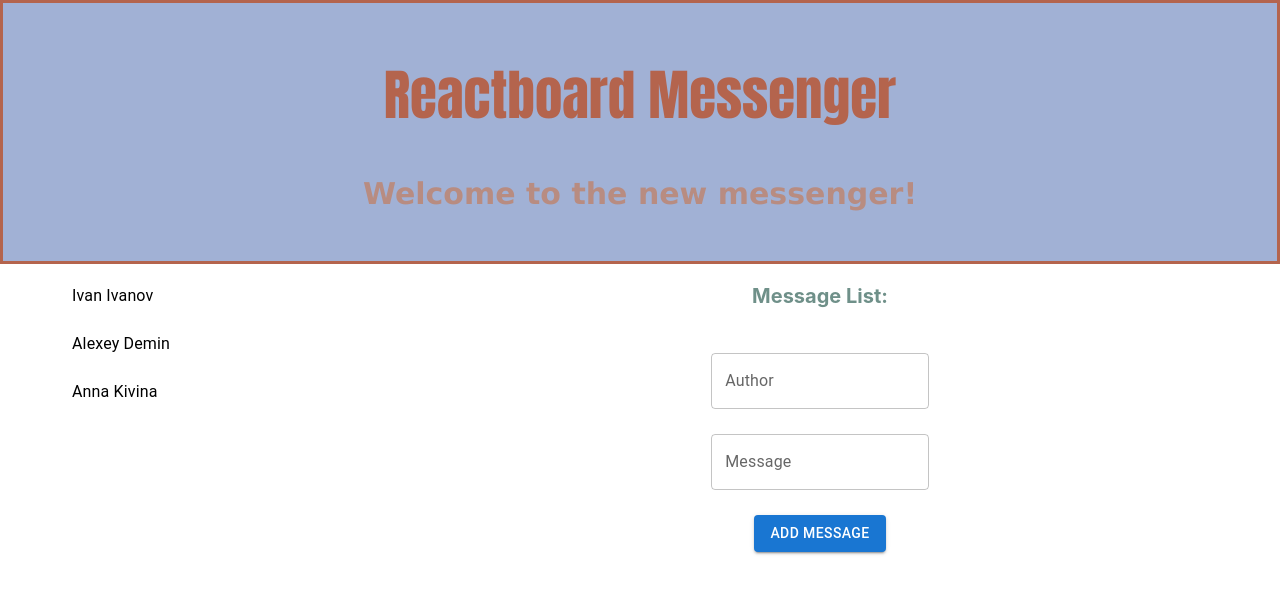
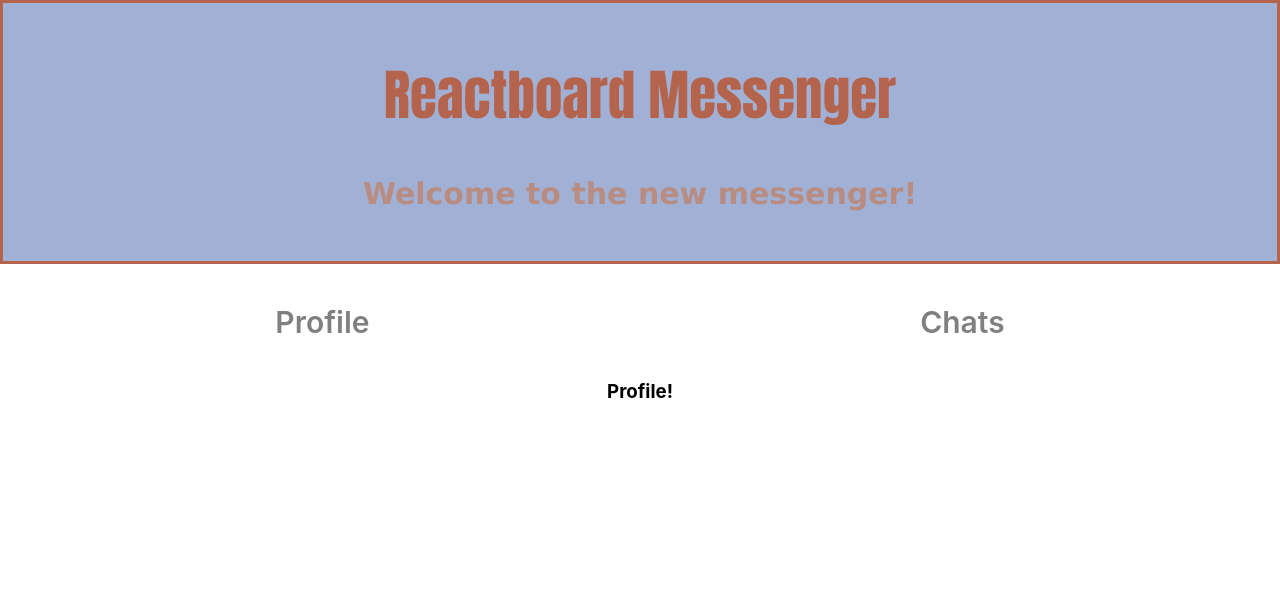
Before and after one commit to ovdemina/GB_ReactJS, a React (Create React App) app: page / in a window 1280 px wide. Shown: the top 594 px of the page. Built offline with nearby package versions, Linux system fonts and the light colour scheme.

Commit message:
Routes  nav

```diff
--- a/package.json
+++ b/package.json
@@ -13,6 +13,7 @@
     "proptypes": "^1.1.0",
     "react": "^17.0.2",
     "react-dom": "^17.0.2",
+    "react-router-dom": "^6.3.0",
     "react-scripts": "5.0.0",
     "styled-components": "^5.3.5",
     "web-vitals": "^2.1.4"
--- /dev/null
+++ b/src/components/CustomLink.jsx
@@ -0,0 +1,11 @@
+import React from "react";
+import { Link, useMatch } from "react-router-dom";
+
+export function CustomLink({to, children, ...props}) {
+  const match = useMatch(to)
+    return (
+    <Link style={{color: match ? 'red' : 'gray'}} className='home' to={to} {...props}>
+        {children}
+    </Link>
+  );
+}
--- a/src/App.css
+++ b/src/components/app.css
@@ -83,3 +83,11 @@
 .messages{
   width: 100%;
 }
+.home{
+  display: flex;
+  justify-content: space-around;
+  text-decoration: none;
+  padding: 20px 0px;
+  font-size: 30px;
+  font-weight: 600;
+}
--- /dev/null
+++ b/src/components/app.jsx
@@ -0,0 +1,20 @@
+import React from "react";
+import "./app.css";
+import { Route, Routes } from "react-router-dom";
+import { Chats } from "../pages/chats";
+import { NotFound } from "../pages/notFound";
+import { Profile } from "../pages/profile";
+import { Home } from "./home";
+
+export function App() {
+  return (
+        <Routes>
+            <Route path={"/"} element={<Home />}>
+                <Route index element={<Profile />} />
+                <Route path="/profile" element={<Profile />} />
+                <Route path="/chats" element={<Chats />} />
+                <Route path="/*" element={<NotFound />} />
+            </Route>
+        </Routes>
+  );
+}
--- a/src/App.js
+++ b/src/components/chatBoard.jsx
@@ -1,11 +1,10 @@
 import React, { useEffect, useState, useRef } from "react";
-import "./App.css";
+import "./app.css";
 import { TextField } from "@mui/material";
 import { Button } from "@mui/material";
-import { Message } from "./Message";
-import { InsetList } from "./chats.js";
+import { Chats } from "../pages/chats.jsx";
 
-export function App() {
+export function ChatBoard() {
   console.log("update");
   const [author, setAuthor] = useState("");
   const [text, setText] = useState("");
@@ -45,13 +44,9 @@ export function App() {
   }, [messages]);
 
   return (
-    <div className="app">
-      <div className="app-header">
-        <header className="title">Reactboard Messenger</header>
-        <Message mes="Welcome to the new messenger!" />
-      </div>
+
       <div className="board">
-        <InsetList />
+        <Chats />
         <div className="messages">
           <h2 className="messageList">Message List: </h2>
           {messages.map((message) => (
@@ -70,13 +65,6 @@ export function App() {
                 onChange={(e) => addAuthor(e.target.value)}
                 inputRef={ref}
               />
-              {/* <input
-            className="input inputAuthor"
-            type="text"
-            value={author}
-            onChange={(e) => addAuthor(e.target.value)}
-            placeholder="Ivan"
-          /> */}
             </div>
             <div className="label">
               <TextField
@@ -86,23 +74,12 @@ export function App() {
                 onChange={(e) => addText(e.target.value)}
                 inputRef={ref}
               />
-              {/* <textarea
-            rows="3"
-            className="input inputText"
-            value={text}
-            onChange={(e) => addText(e.target.value)}
-            placeholder="Hello!"
-          /> */}
             </div>
             <Button variant="contained" onClick={addMessage}>
               add Message
             </Button>
-            {/* <button className="button" onClick={addMessage}>
-          add Message
-        </button> */}
           </form>
         </div>
       </div>
-    </div>
   );
 }
--- /dev/null
+++ b/src/components/home.jsx
@@ -0,0 +1,27 @@
+import React from "react";
+import { Outlet } from "react-router-dom";
+import "./app.css";
+import { CustomLink } from "./CustomLink";
+import { Message } from "./message";
+
+export function Home() {
+  return (
+    <div className="app">
+        <header className="app-header">
+            <div className="title">Reactboard Messenger</div>
+            <Message mes="Welcome to the new messenger!" />
+        </header>
+        <nav className="home">
+            <CustomLink to='/profile'>
+                Profile
+            </CustomLink>
+            <CustomLink to='/chats'>
+                Chats
+            </CustomLink>
+        </nav>
+        <main>
+            <Outlet />
+        </main>
+    </div>
+  );
+}
--- a/src/Message.js
+++ b/src/components/message.jsx
@@ -1,4 +1,5 @@
-import "./App.css";
+import React from "react";
+import "./app.css";
 
 export function Message({ mes }) {
   return <h2 className="subTitle">{mes}</h2>;
--- a/src/index.js
+++ b/src/index.js
@@ -1,11 +1,14 @@
 import React from "react";
 import ReactDOM from "react-dom";
 import "./index.css";
-import { App } from "./App";
+import { App } from "./components/app";
+import { BrowserRouter } from "react-router-dom";
 
 ReactDOM.render(
-  <React.StrictMode>
-    <App />
-  </React.StrictMode>,
+  <BrowserRouter>
+    <React.StrictMode>
+      <App />
+    </React.StrictMode>
+  </BrowserRouter>,
   document.getElementById("root")
 );
--- a/src/chats.js
+++ b/src/pages/chats.jsx
@@ -4,7 +4,7 @@ import ListItem from "@mui/material/ListItem";
 import ListItemButton from "@mui/material/ListItemButton";
 import ListItemText from "@mui/material/ListItemText";
 
-export function InsetList() {
+export function Chats() {
   return (
     <List
       sx={{ width: "100%", maxWidth: 360, bgcolor: "background.paper" }}
--- /dev/null
+++ b/src/pages/notFound.jsx
@@ -0,0 +1,5 @@
+import React from "react";
+
+export function NotFound() {
+  return <h2>Error 404 Not Found</h2>;
+}
--- /dev/null
+++ b/src/pages/profile.jsx
@@ -0,0 +1,5 @@
+import React from "react";
+
+export function Profile() {
+  return <h3>Profile!</h3>;
+}
```
Also changed, not shown: src/setupTests.js (deleted, +0 -5 lines), 1 other file (tests, documents, lock files or other folders).
